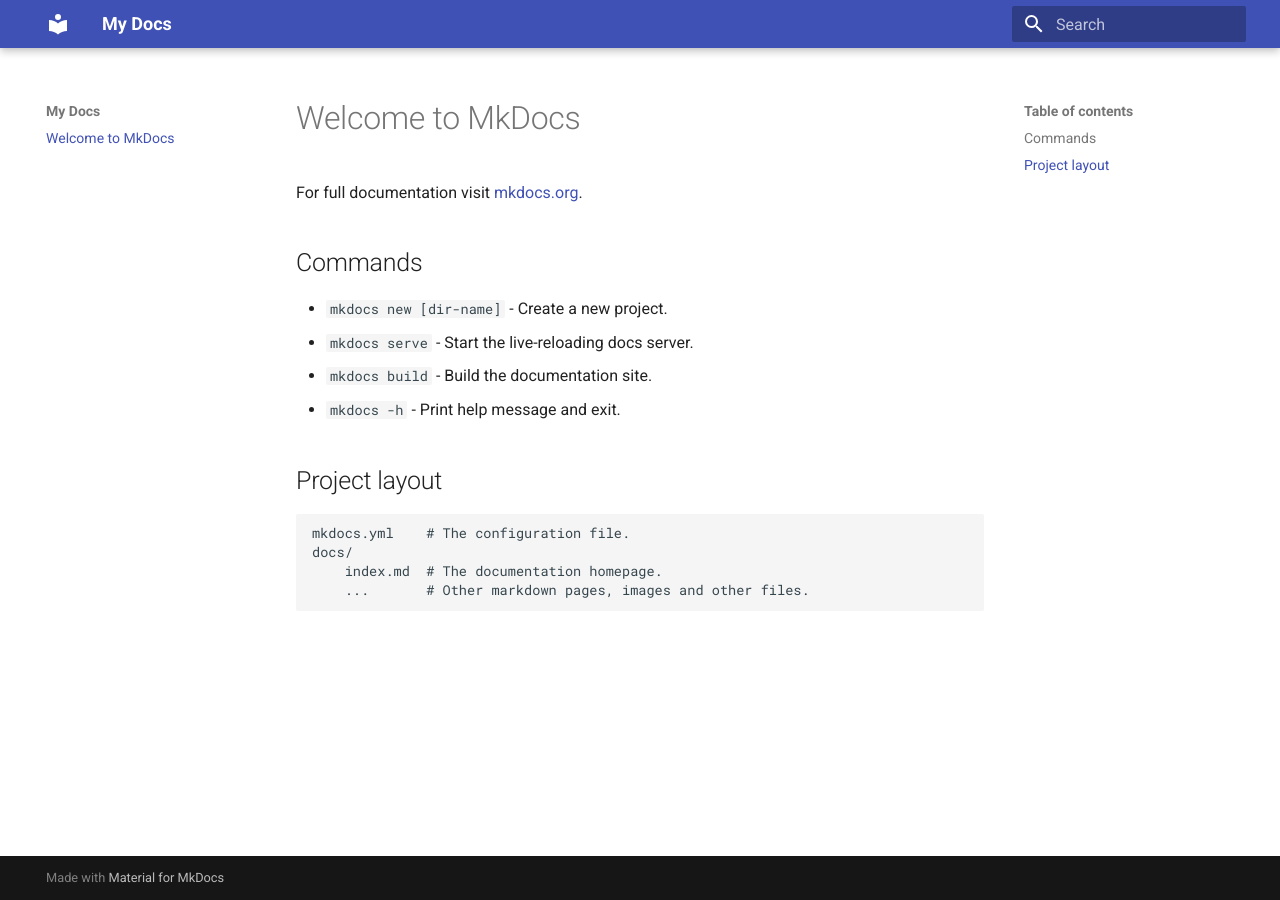
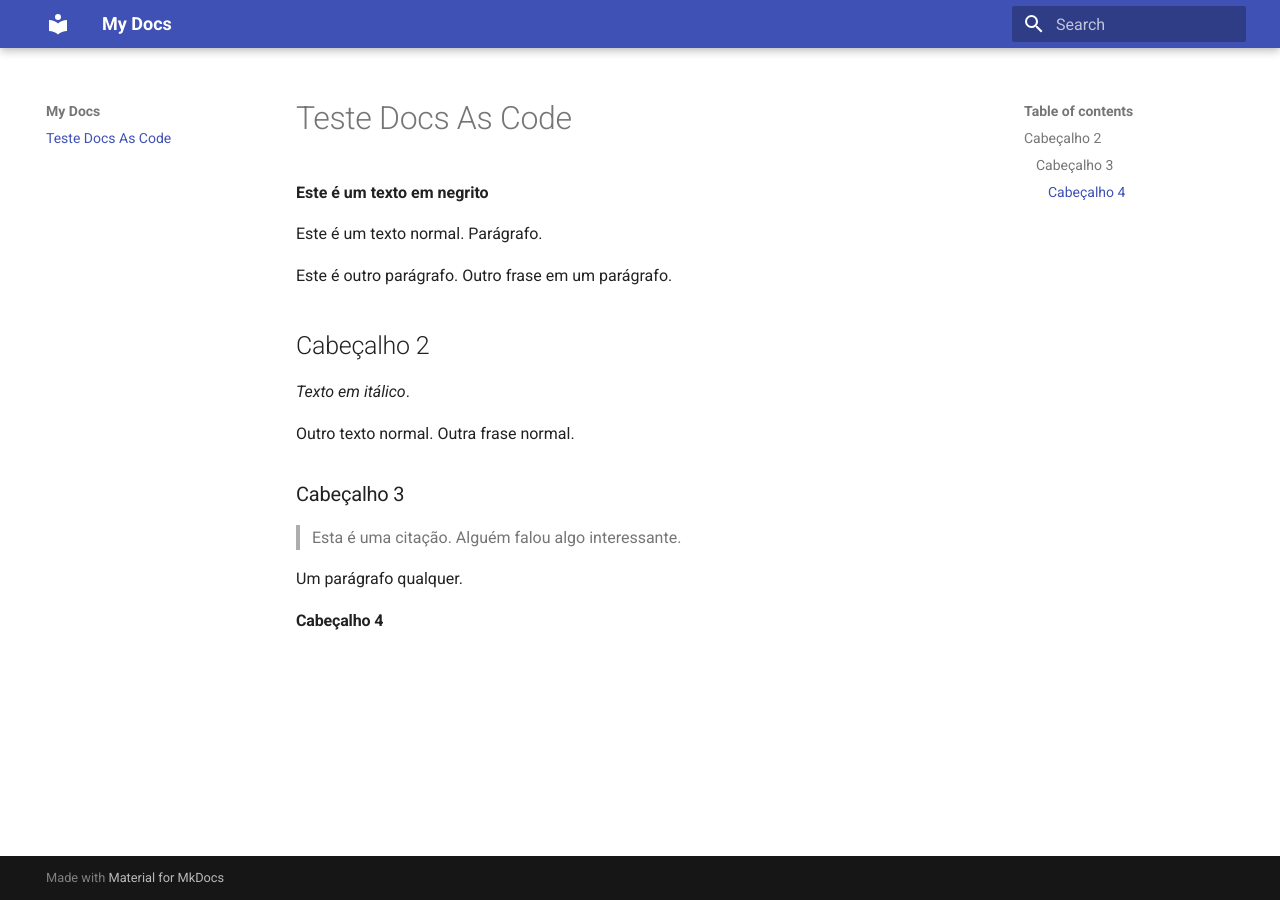
Before and after one commit to gabrielbdornas/teste-docs-as-code, an MkDocs documentation site: the page built from docs/index.md, in a window 1280 px wide. Built offline with MkDocs 1.6.1 and Material for MkDocs 9.7.7, drawn with Linux system fonts in a browser that asks for light colours.

Commit message:
Adiciona conteudo md

```diff
--- a/docs/index.md
+++ b/docs/index.md
@@ -1,17 +1,24 @@
-# Welcome to MkDocs
+# Teste Docs As Code
 
-For full documentation visit [mkdocs.org](https://www.mkdocs.org).
+**Este é um texto em negrito**
 
-## Commands
+Este é um texto normal.
+Parágrafo.
 
-* `mkdocs new [dir-name]` - Create a new project.
-* `mkdocs serve` - Start the live-reloading docs server.
-* `mkdocs build` - Build the documentation site.
-* `mkdocs -h` - Print help message and exit.
+Este é outro parágrafo.
+Outro frase em um parágrafo.
 
-## Project layout
+## Cabeçalho 2
 
-    mkdocs.yml    # The configuration file.
-    docs/
-        index.md  # The documentation homepage.
-        ...       # Other markdown pages, images and other files.
+_Texto em itálico_.
+
+Outro texto normal. Outra frase normal.
+
+### Cabeçalho 3
+
+> Esta é uma citação.
+> Alguém falou algo interessante.
+
+Um parágrafo qualquer.
+
+#### Cabeçalho 4
```
